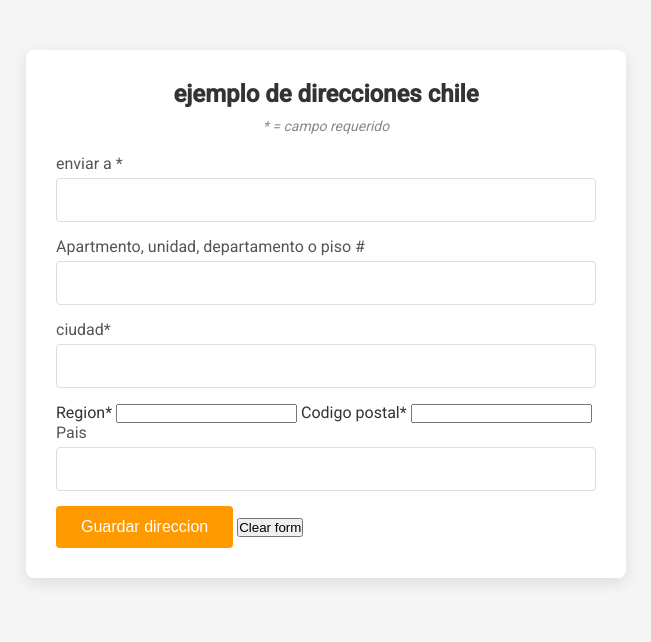
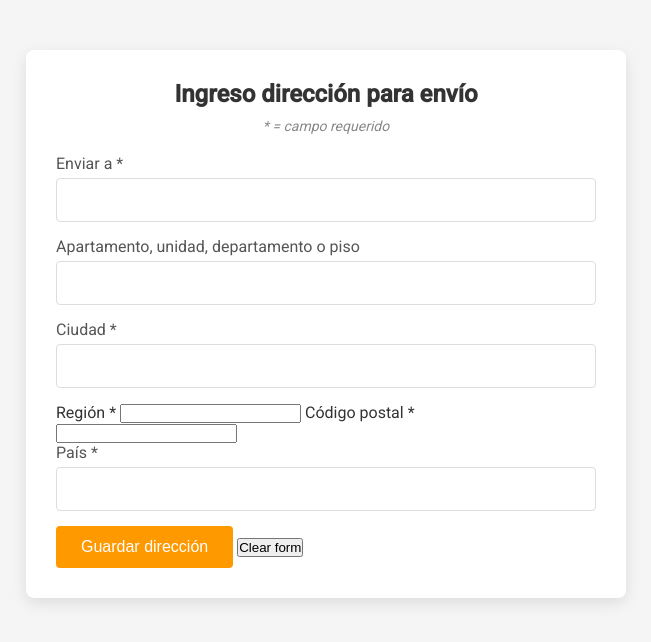
Before and after one commit to Ignaciojeda/Proyecto, a Flask app: page /ingreso_direccion in a window 1280 px wide. Shown: the top 642 px of the page, without its empty margins (314-965 px from the left). Run offline with Flask 3, Linux system fonts and the light colour scheme; parts of the project's set-up code (start-up, migrations or seed data) failed here and were passed over; some libraries are stand-ins or nearby versions.

Commit message:
Update Ingreso_Direccion.html

```diff
--- a/app/Templates/Ingreso_Direccion.html
+++ b/app/Templates/Ingreso_Direccion.html
@@ -1,5 +1,5 @@
 <!DOCTYPE html>
-<html lang="en">
+<html lang="es">
 <head>
   <meta charset="UTF-8">
   <meta name="viewport" content="width=device-width, initial-scale=1.0">
@@ -8,45 +8,47 @@
   <link href="https://fonts.googleapis.com/css?family=Roboto:400,500" rel="stylesheet">
 </head>
 <body>
-    <form id="address-form" action="" method="get" autocomplete="off">
-        <p class="title">ejemplo de direcciones chile</p>
+  <form id="address-form" action="/carrito/carrito" method="get" autocomplete="off">
+    <p class="title">Ingreso dirección para envío</p>
     <p class="note"><em>* = campo requerido</em></p>
 
     <label class="full-field">
-            <span class="form-label">enviar a *</span>
+      <span class="form-label">Enviar a *</span>
       <input id="ship-address" name="ship-address" required autocomplete="off"/>
     </label>
 
     <label class="full-field">
-            <span class="form-label">Apartmento, unidad, departamento o piso #</span>
+      <span class="form-label">Apartamento, unidad, departamento o piso</span>
       <input id="address2" name="address2" />
     </label>
 
     <label class="full-field">
-            <span class="form-label">ciudad*</span>
+      <span class="form-label">Ciudad *</span>
       <input id="locality" name="locality" required />
     </label>
 
     <label class="slim-field-start">
-            <span class="form-label">Region*</span>
+      <span class="form-label">Región *</span>
       <input id="state" name="state" required />
     </label>
 
     <label class="slim-field-end">
-            <span class="form-label">Codigo postal*</span>
+      <span class="form-label">Código postal *</span>
       <input id="postcode" name="postcode" required />
     </label>
 
     <label class="full-field">
-            <span class="form-label">Pais</span>
+      <!-- Se agregó el asterisco para enfatizar que es obligatorio -->
+      <span class="form-label">País *</span>
       <input id="country" name="country" required />
     </label>
 
-        <button type="button" class="my-button">Guardar direccion</button>
+    <!-- El botón sigue sin enviar el formulario directamente, suele
+         invocar la lógica de guardado/autocompletado vía JavaScript -->
+    <button type="button" class="my-button">Guardar dirección</button>
     <input type="reset" value="Clear form" />
   </form>
 
   <script src="{{ url_for('static', filename='script.js') }}"></script>
-
 </body>
 </html>
```
Lines whose indentation alone changed are shown as unchanged.
